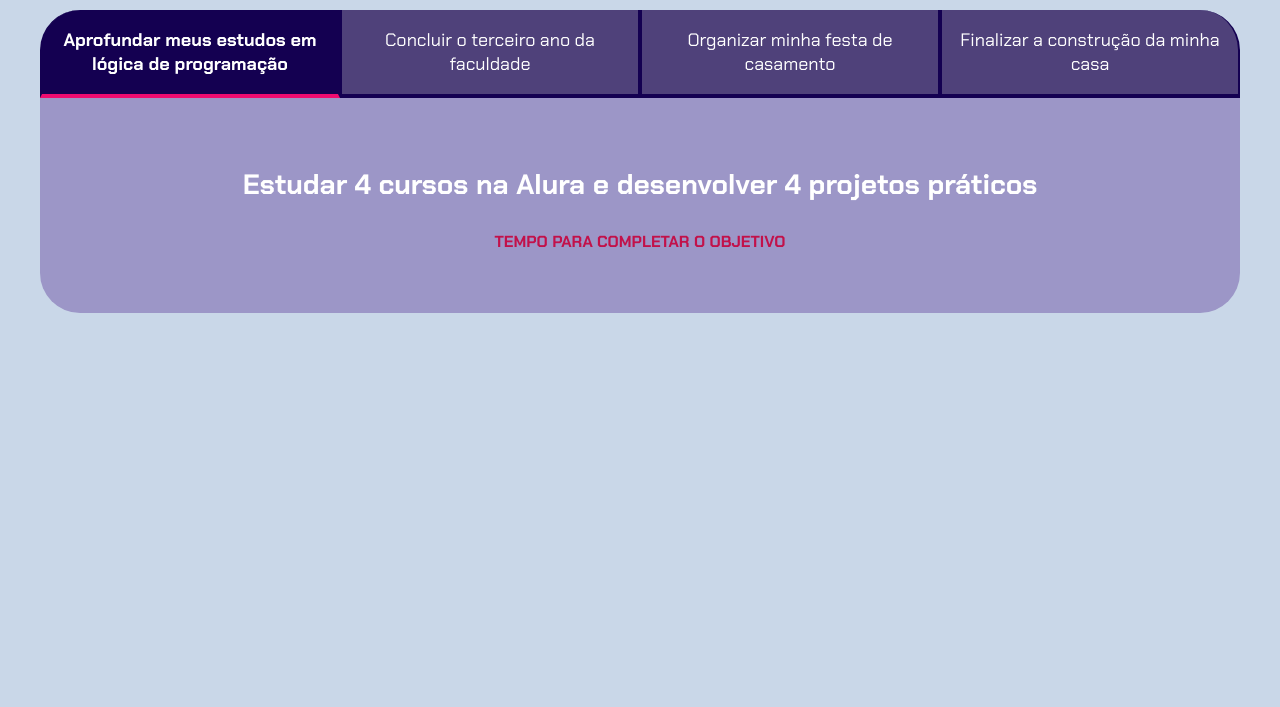
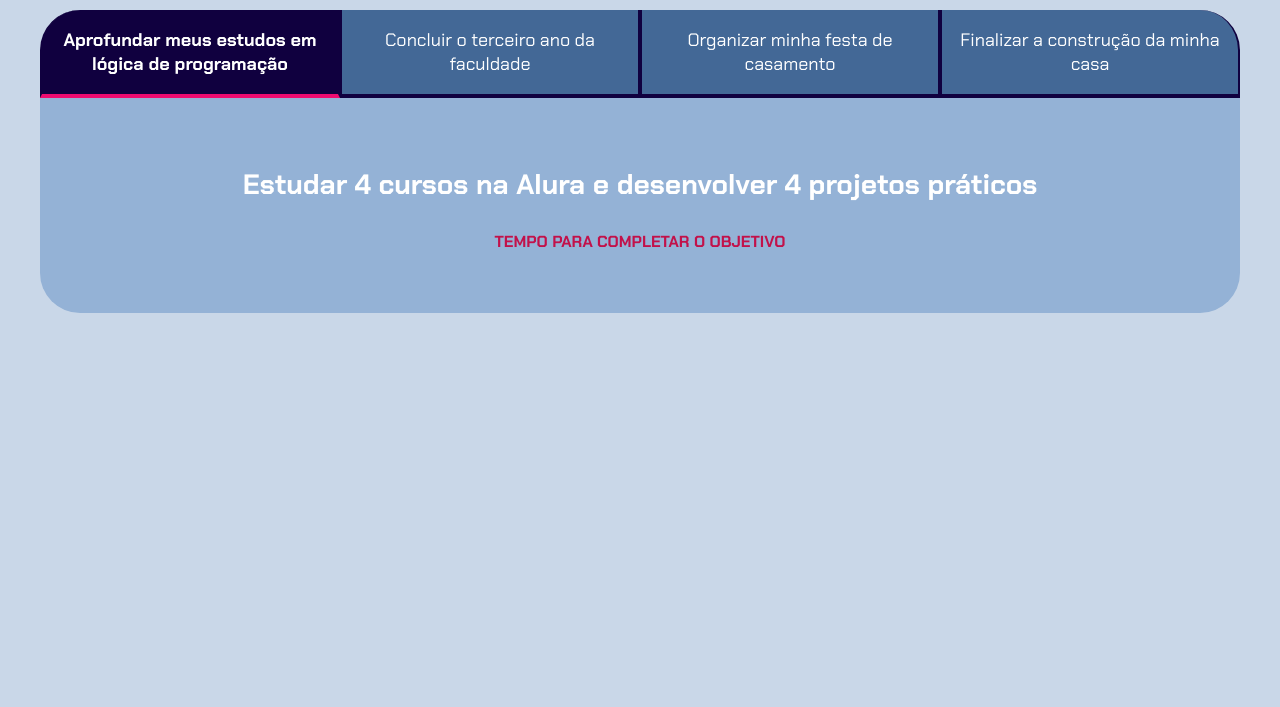
Before and after one commit to anafpedrao/projeto-de-vida, a plain HTML site: page index.html in a window 1280 px wide. Shown: the part 93-800 px from the top of the page. Drawn offline with Linux system fonts and the light colour scheme; a script that the page names is missing.

Commit message:
Add files via upload

```diff
--- a/style.css
+++ b/style.css
@@ -4,9 +4,9 @@
     --cor-de-fundo: #c9d7e8;
     --rosa:#EF0B70;
     --branco: #FFFFFF;
-    --botao-ativo: #140051;
-    --botao-inativo: #4f417a;
-    --texto-fundo: #9c96c7;
+    --botao-ativo: #10003f;
+    --botao-inativo:#436896;
+    --texto-fundo: #94b2d6;
 }
 
 body {
```
